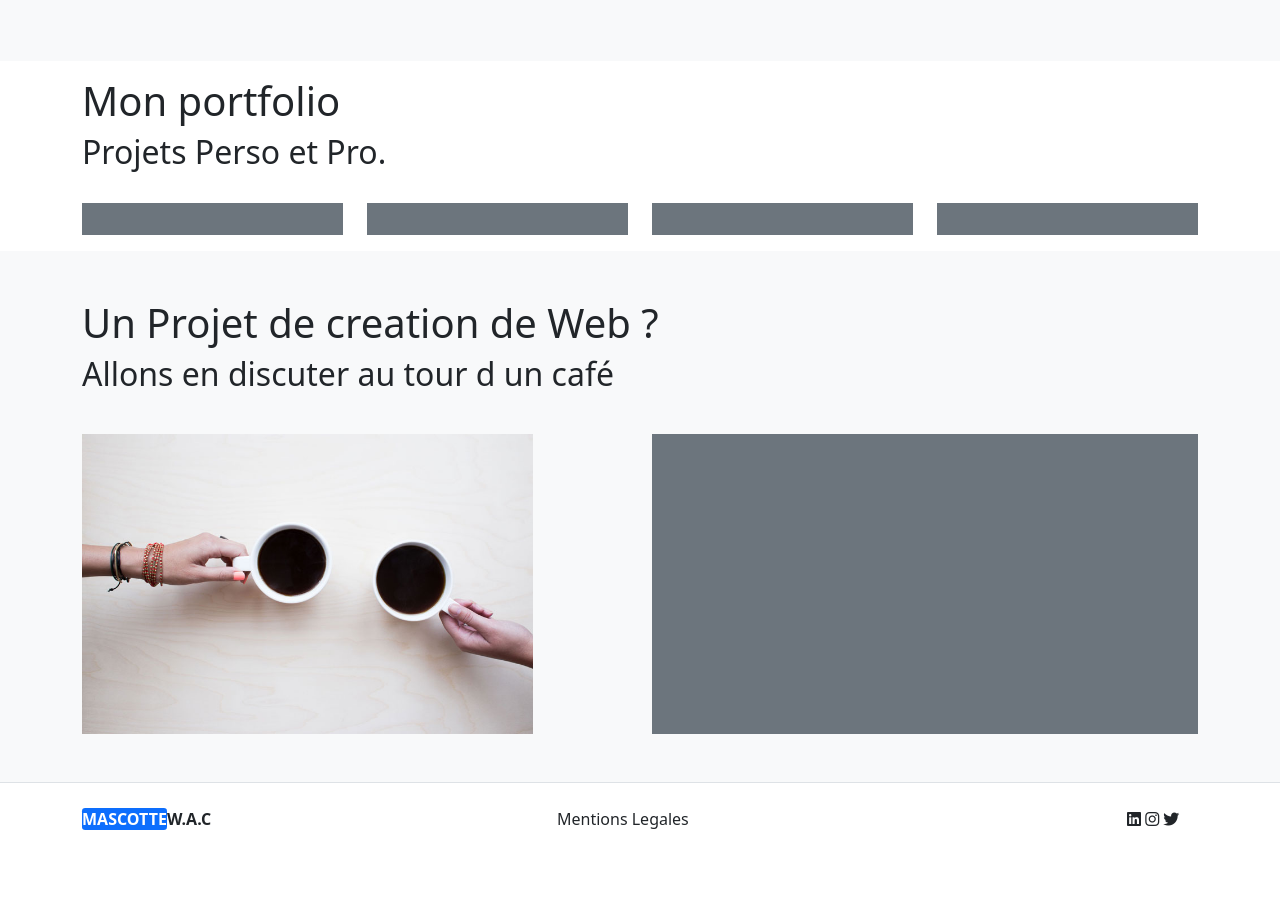
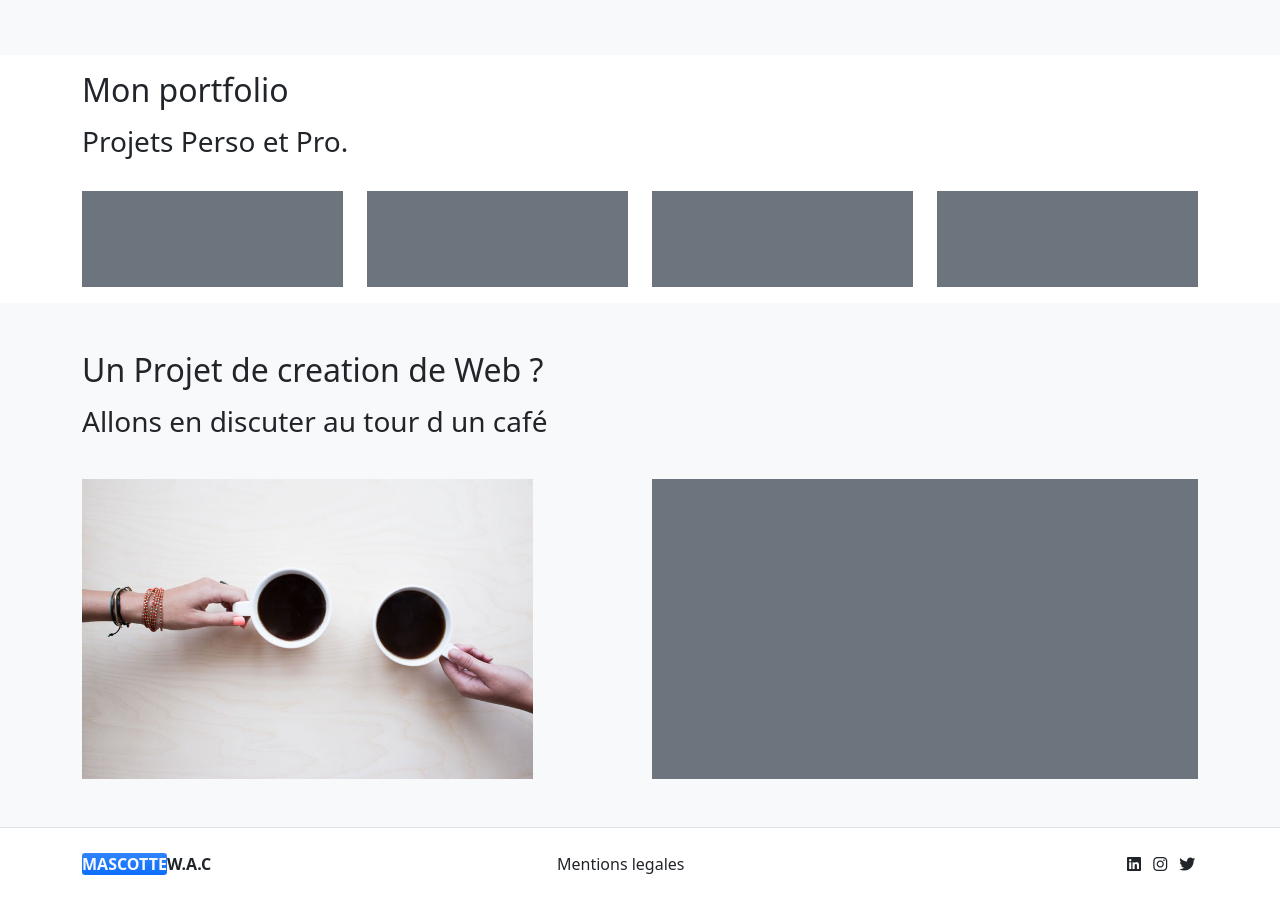
Before and after one commit to Steve2404/Cv-mit-Bootstap5, a plain HTML site: page votreDossier/index.html in a window 1280 px wide. Shown: the part 1242-2156 px from the top of the page. Before the commit the page ends 2113 px from the top, so only its background shows below. Drawn offline with nearby package versions, Linux system fonts and the light colour scheme.

Commit message:
mise en page, formatage des titres et ajout des icons

```diff
--- a/votreDossier/index.html
+++ b/votreDossier/index.html
@@ -8,6 +8,8 @@
     <link rel="stylesheet" href="https://cdnjs.cloudflare.com/ajax/libs/font-awesome/6.1.1/css/all.min.css"
         integrity="sha512-KfkfwYDsLkIlwQp6LFnl8zNdLGxu9YAA1QvwINks4PhcElQSvqcyVLLD9aMhXd13uQjoXtEKNosOWaZqXgel0g=="
         crossorigin="anonymous" referrerpolicy="no-referrer" />
+    <!-- Font Awesome -->
+    <script src="https://kit.fontawesome.com/14273d579a.js" crossorigin="anonymous"></script>
     <title>Portfolio</title>
 </head>
 <body>
@@ -23,11 +25,11 @@
 
     <section class="my-3">
         <div class="container">
-            <div class="row gy-3">
+            <div class="row gy-3 align-items-center">
                 <div class="col-12 col-md-6">
-                    <h1>Je suis la mascotte W.A.C Développeur et Designer Web</h1>
-                    <h2>Bienvenue dans mon univers Créatif </h2>
-                    <button class="btn btn-primary">Mon expertise web</button>
+                    <h1 class="fw-bold">Je suis la mascotte W.A.C Développeur et Designer Web</h1>
+                    <h2 class="fw-light">Bienvenue dans mon univers Créatif </h2>
+                    <button class="btn btn-primary mt-5">Mon expertise web</button>
                 </div>
                 <div class="col-12 col-md-6">
                     <img src="img/portrait.jpeg" alt="Photo de profile" class="w-100"/>
@@ -37,8 +39,8 @@
     </section>
     <section class="bg-light py-5 ">
         <div class="container">
-            <h1>Mon expertise</h1>
-            <h2>Developpement Web et Designe</h2>
+            <h2 class="mb-3">Mon expertise</h2>
+            <h3 class="fw-light fs-3">Developpement Web et Designe</h3>
 
             <div class="row mt-4 gy-3">
                 <div class="col-12 col-md-7 ">
@@ -61,28 +63,28 @@
     </section >
     <section class="my-3 gy-4">
         <div class="container">
-            <h1>Mon portfolio</h1>
-            <h2>Projets Perso et Pro.</h2>
+            <h2 class="mb-3">Mon portfolio</h2>
+            <h3 class="fw-light fs-3">Projets Perso et Pro.</h3>
             <div class="row mt-3 gy-3">
                 <div class="col-12 col-md-3">
-                    <div class="bg-secondary w-100 h-100 py-3"></div>
+                    <div class="bg-secondary w-100 h-100 py-5"></div>
                 </div>
                 <div class="col-12 col-md-3">
-                    <div class="bg-secondary w-100 h-100 py-3"></div>
+                    <div class="bg-secondary w-100 h-100 py-5"></div>
                 </div>
                 <div class="col-12 col-md-3">
-                    <div class="bg-secondary w-100 h-100 py-3"></div>
+                    <div class="bg-secondary w-100 h-100 py-5"></div>
                 </div>
                 <div class="col-12 col-md-3">
-                    <div class="bg-secondary w-100 h-100 py-3"></div>
+                    <div class="bg-secondary w-100 h-100 py-5"></div>
                 </div>
             </div>
         </div>
     </section>
     <section class="bg-light py-5">
         <div class="container">
-            <h1>Un Projet de creation de Web ?</h1>
-            <h2>Allons en discuter au tour d un café</h2>
+            <h2 class="mb-3">Un Projet de creation de Web ?</h2>
+            <h3 class="fw-light fs-3">Allons en discuter au tour d un café</h3>
             <div class="row mt-4 gy-3">
                 <div class="col-12 col-md-5">
                     <img src="img/grab-a-coffee.jpg" alt="Une tasse de café" class="w-100">
@@ -97,15 +99,30 @@
         <div class="container py-4">
             <div class="row gy-3">
                 <div class="col-12 col-md-4">
-                    <P class="fw-bolder"><span class="bg-primary rounded-1 text-white">MASCOTTE</span>W.A.C</P>
+                    <P class="fw-bolder"><span class="bg-primary bg-gradient rounded-1 text-light">MASCOTTE</span>W.A.C</P>
                 </div>
                 <div class="col-12 col-md-3 offset-md-1">
-                    <p class="fw-light">Mentions Legales</p>
+                    <ul class="list-unstyled mb-0">
+                        <li>
+                          <a href="#" class="text-decoration-none text-dark">Mentions legales</a>
+                        </li>
+                      </ul>
                 </div>
                 <div class="col-12 col-md-1 offset-md-3">
-                    <a href="#"class="text-decoration-none text-dark"><i class="fa-brands fa-linkedin"></i></a>
-                    <a href="#"class="text-decoration-none text-dark"><i class="fa-brands fa-instagram"></i></a>
-                    <a href="#"class="text-decoration-none text-dark"><i class="fa-brands fa-twitter"></i></a>
+                    <ul class="list-inline mb-0">
+                        <li class="list-inline-item">
+                            <a href="#"class="text-decoration-none text-dark"><i class="fa-brands fa-linkedin"></i></a>
+                        </li>
+                        <li class="list-inline-item">
+                            <a href="#"class="text-decoration-none text-dark"><i class="fa-brands fa-instagram"></i></a>
+
+                        </li>
+                        <li class="list-inline-item">
+                            <a href="#"class="text-decoration-none text-dark"><i class="fa-brands fa-twitter"></i></a>
+
+                        </li>
+                    </ul>
+
                 </div>
             </div>
         </div>
```
